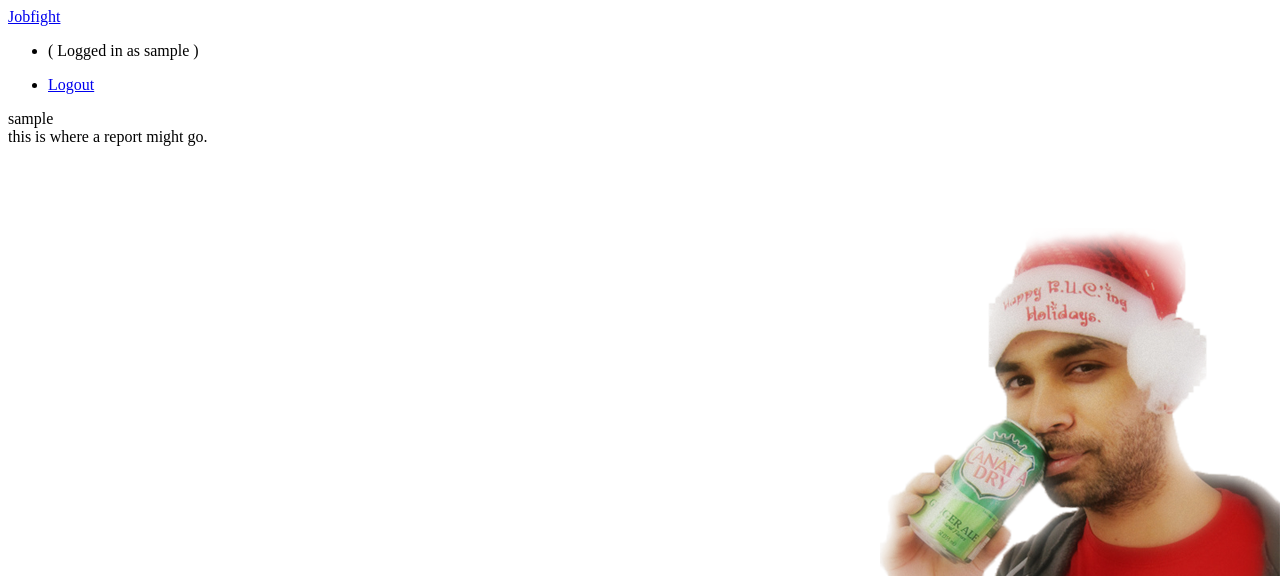
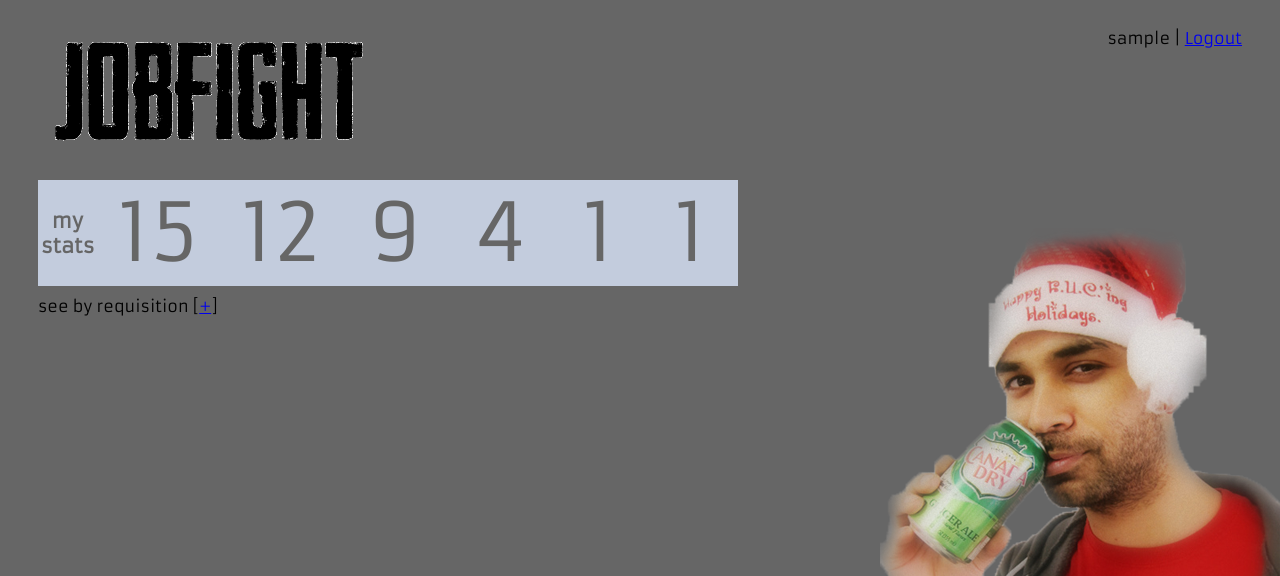
Before and after one commit to theletterd/jobfight, a Django app: template templates/reporting/report.html in a window 1280 px wide. Shown: the top 576 px of the page. Run offline with Django 3.2, Linux system fonts and the light colour scheme; the template is opened without the code that fills it, so the values that code supplies are empty; the visitor is signed in with stand-in values (Sample User, id 1); parts of the project's set-up code (start-up, migrations or seed data) failed here and were passed over; some libraries are stand-ins or nearby versions.

Commit message:
some template stuff

```diff
--- a/static/base.css
+++ b/static/base.css
@@ -1,3 +1,41 @@
+body div {
+	margin: 10px 0;
+}
+
+div#headliner{
+	display: inline;
+}
+
+#headliner a img {
+	border: 0px;
+	height: 100;
+}
+
+div#account {
+	float: right;
+}
+
 body {
-	background: url("/static/images/duncan.png") no-repeat fixed right bottom #FFFFFF;
+	background: url("/static/images/duncan.png") no-repeat fixed right bottom #666;
+	font-family: 'Armata', sans-serif;
+	padding: 10px 30px;
 }
+
+div.my-summary {
+	background-color: #c3ccdd;
+	width: 700px;
+}
+
+div.my-summary td {
+	font-size: 80px;
+	text-align: center;
+	color: #666;
+	width: 200px;
+}
+
+div.my-summary th {
+	font-size: 80px;
+	text-align: center;
+	color: #666;
+	font-size: 20px;
+}
--- /dev/null
+++ b/static/jquery.js
@@ -0,0 +1 @@
+<script type="text/javascript" src="jquery.js"></script>
--- /dev/null
+++ b/static/reporting.js
@@ -0,0 +1,5 @@
+$(document).ready(function() {
+	$('#see-by-req').click(function() {
+		alert("anus");
+	});
+});
--- a/templates/base.html
+++ b/templates/base.html
@@ -1,39 +1,33 @@
 <!DOCTYPE HTML PUBLIC "-//W3C//DTD HTML 4.01//EN"
           "http://www.w3.org/TR/html4/strict.dtd">
 <html>
-<link rel="stylesheet" type="text/css" href="{{ STATIC_URL }}base.css" />
 
 <head>
-    <title>
-      {% block title %}
-      Jobfight
-      {% endblock %}
-    </title>
-  </head>
+  <link rel="stylesheet" type="text/css" href="{{ STATIC_URL }}base.css" />
+  <link href='http://fonts.googleapis.com/css?family=Armata'' rel='stylesheet' type='text/css'>
+  <script type="text/javascript" src="http://code.jquery.com/jquery-1.7.1.js"></script>
+  <script type="text/javascript" src="{{ STATIC_URL }}reporting.js"></script>
+  <title>jobfight</title>
+</head>
 
   <body>
+   <div id="headliner">
+      <a href="{% url home %}"><img src="{{ STATIC_URL }}Headliner.png"></a>
+    </div>
+    <div id="account">
+      {% if user.is_authenticated %}
+        {{ user.username }} |
+        <a href="{% url auth_logout %}">Logout</a>
+      {% else %}
+        {% url auth_login as url_auth_login %}
+        <a href="{{ url_auth_login }}">Login</a>
+      {% endif %}
+    </div>
+
     <div class="topbar">
       <div class="topbar-inner">
 	<div class="container-fluid">
-	  <a class="brand" href="{% url home %}">
-	    Jobfight
-	  </a>
 
-	  <ul class="nav secondary-nav">
-              {% if user.is_authenticated %}
-	        <li>
-		  <p>
-		    ( Logged in as {{ user.username }} )
-		  </p>
-		</li>
-	        <li><a href="{% url auth_logout %}">Logout</a></li>
-              {% else %}
-	        {% url auth_login as url_auth_login %}
-                <li>
-		  <a href="{{ url_auth_login }}">Login</a>
-		</li>
-	      {% endif %}
-	  </ul>
 	</div>
       </div>
     </div>
--- a/templates/reporting/report.html
+++ b/templates/reporting/report.html
@@ -2,7 +2,31 @@
 
 {% block content %}
 
-    <div> {{user.username}}</div>
-    <div> this is where a report might go.</div>
+	<div class="my-summary">
+	  <table>
+		<tr>
+		  <th>my stats</th>
+		  <td>15</td>
+		  <td>12</td>
+		  <td>9</td>
+		  <td>4</td>
+		  <td>1</td>
+		  <td>1</td>
+		</tr>
+	  </table>
+	</div>
+
+	<div class="my-board">
+	</div>
+
+	<div id="req">
+	  see by requisition [<a id="see-by-req" href="#">+</a>]
+	</div>
+
+	<div class="req-board">
+	</div>
+
+	<div class="team-board">
+	</div>
 
 {% endblock content %}
```
Also changed, not shown: static/images/Headliner.png (added), 1 other file.
